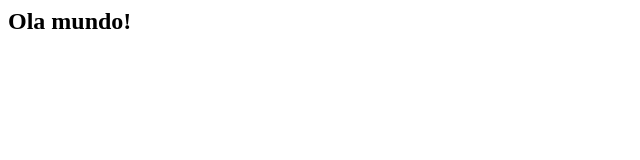
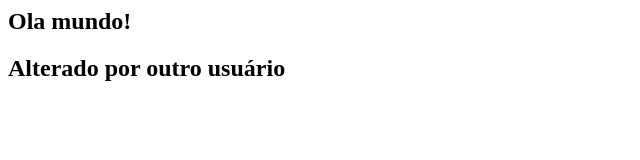
Before and after one commit to eneassena/semana6-git, a plain HTML site: page index.html in a window 1280 px wide. Shown: the whole page, without its empty margins (0-640 px from the left). Drawn offline with Linux system fonts and the light colour scheme.

Commit message:
Update index.html
modificação...

```diff
--- a/index.html
+++ b/index.html
@@ -1 +1,2 @@
 <h2>Ola mundo!</h2>
+<h2>Alterado por outro usuário</h2>
```
